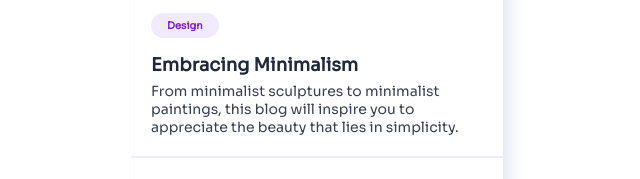
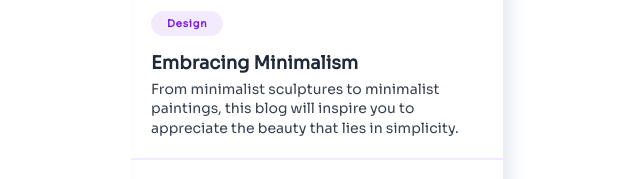
Before and after one commit to angelacba86/Minimal-blog-card-starter-master, a plain HTML site: page index.html in a window 1280 px wide. Shown: the part 371-550 px from the top of the page, 321-961 px from the left. Drawn offline with Linux system fonts and the light colour scheme.

```diff
--- a/index.html
+++ b/index.html
@@ -52,6 +52,7 @@
     p {
       font-size: 0.875rem;
       margin-top: 6px;
+      line-height: 1.4;
     }
 
     hr {
@@ -74,6 +75,7 @@
       color: #7C19EE;
       background-color: #F2EAFD;
       margin-top: 16px;
+      letter-spacing: 0.8px;
     }
 
     small {
```
